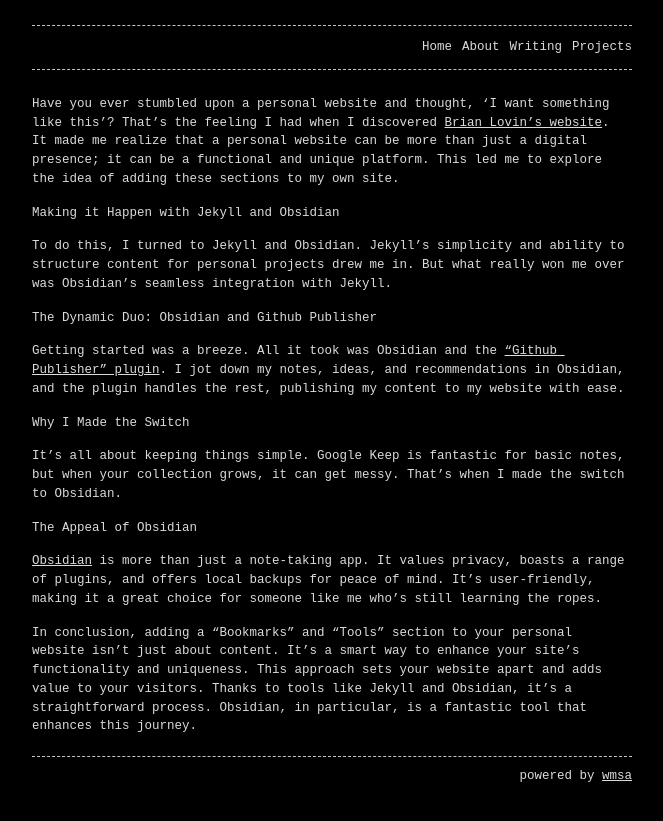
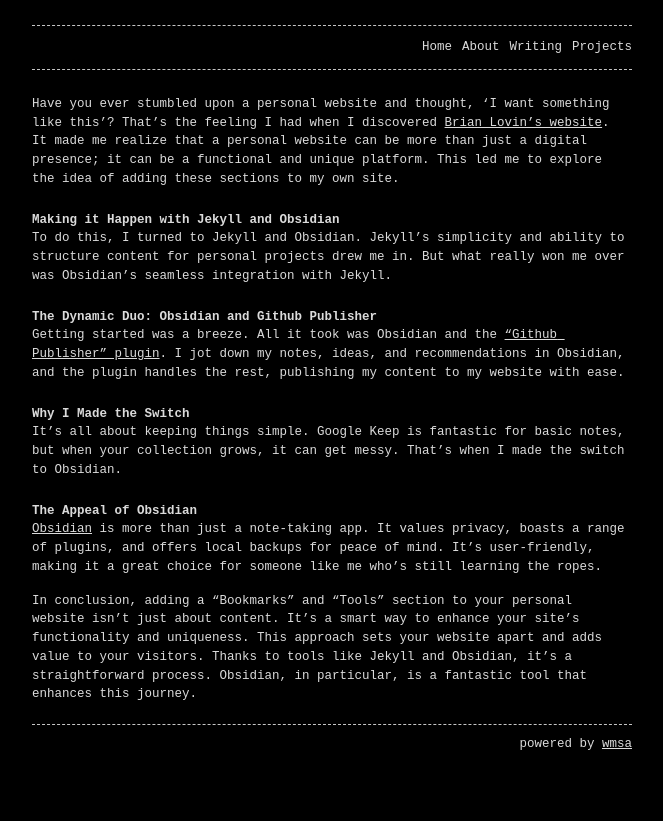
Before and after one commit to syazarilasyraf/syazarilasyraf.com, a Jekyll site: the page built from _posts/2023-10-01-Personalizing-Your-Website.md, in a window 1280 px wide. Shown: the top 821 px of the page, without its empty margins (308-971 px from the left). Built offline with Jekyll 4.4.1, drawn with Linux system fonts in a browser that asks for light colours.

Commit message:
Published - mobile #10

```diff
--- a/_posts/2023-10-01-Personalizing-Your-Website.md
+++ b/_posts/2023-10-01-Personalizing-Your-Website.md
@@ -8,19 +8,19 @@ share: true
 ---
 Have you ever stumbled upon a personal website and thought, 'I want something like this'? That's the feeling I had when I discovered [Brian Lovin's website](https://brianlovin.com). It made me realize that a personal website can be more than just a digital presence; it can be a functional and unique platform. This led me to explore the idea of adding these sections to my own site.
 
-Making it Happen with Jekyll and Obsidian
+# Making it Happen with Jekyll and Obsidian
 
 To do this, I turned to Jekyll and Obsidian. Jekyll's simplicity and ability to structure content for personal projects drew me in. But what really won me over was Obsidian's seamless integration with Jekyll.
 
-The Dynamic Duo: Obsidian and Github Publisher
+# The Dynamic Duo: Obsidian and Github Publisher
 
 Getting started was a breeze. All it took was Obsidian and the ["Github Publisher" plugin](https://github.com/ObsidianPublisher/obsidian-github-publisher). I jot down my notes, ideas, and recommendations in Obsidian, and the plugin handles the rest, publishing my content to my website with ease.
 
-Why I Made the Switch
+# Why I Made the Switch
 
 It's all about keeping things simple. Google Keep is fantastic for basic notes, but when your collection grows, it can get messy. That's when I made the switch to Obsidian.
 
-The Appeal of Obsidian
+# The Appeal of Obsidian
 
 [Obsidian](https://obsidian.md/) is more than just a note-taking app. It values privacy, boasts a range of plugins, and offers local backups for peace of mind. It's user-friendly, making it a great choice for someone like me who's still learning the ropes.
 
```
